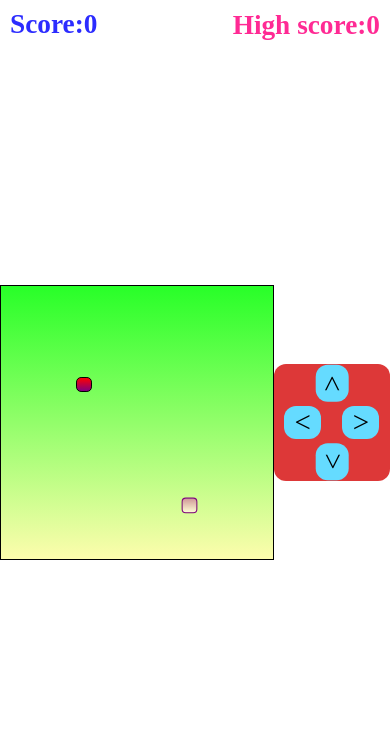
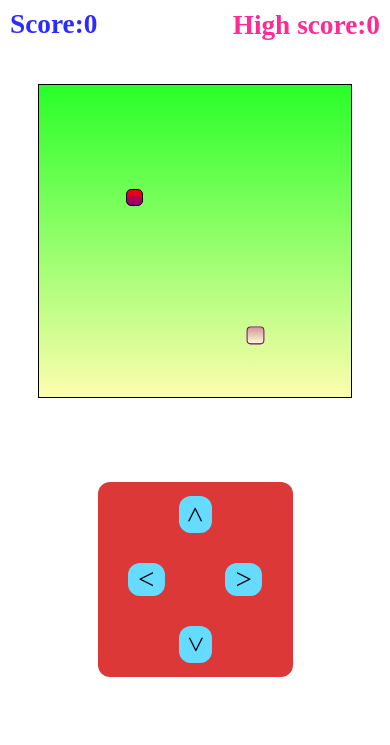
Before and after one commit to mith268/Snake-game, a plain HTML site: page index.html in a window 390 px wide. Drawn offline with Linux system fonts and the light colour scheme; a web font is replaced by a local one.

Commit message:
Update style.css

```diff
--- a/style.css
+++ b/style.css
@@ -107,12 +107,17 @@
     display:grid;
    }
    .body{
+    justify-content: space-evenly;
     /* display: block; */
-    justify-content:none;
+   flex-direction: column;
     /* align-items:center; */
 
    }
    .container{
-    height: 30vmin;
-    width: 30vmin;
-   }}
+    height: 50vmin;
+    width: 50vmin;
+   }
+#board{
+    height: 80vmin;
+    width: 80vmin;
+}}
```
